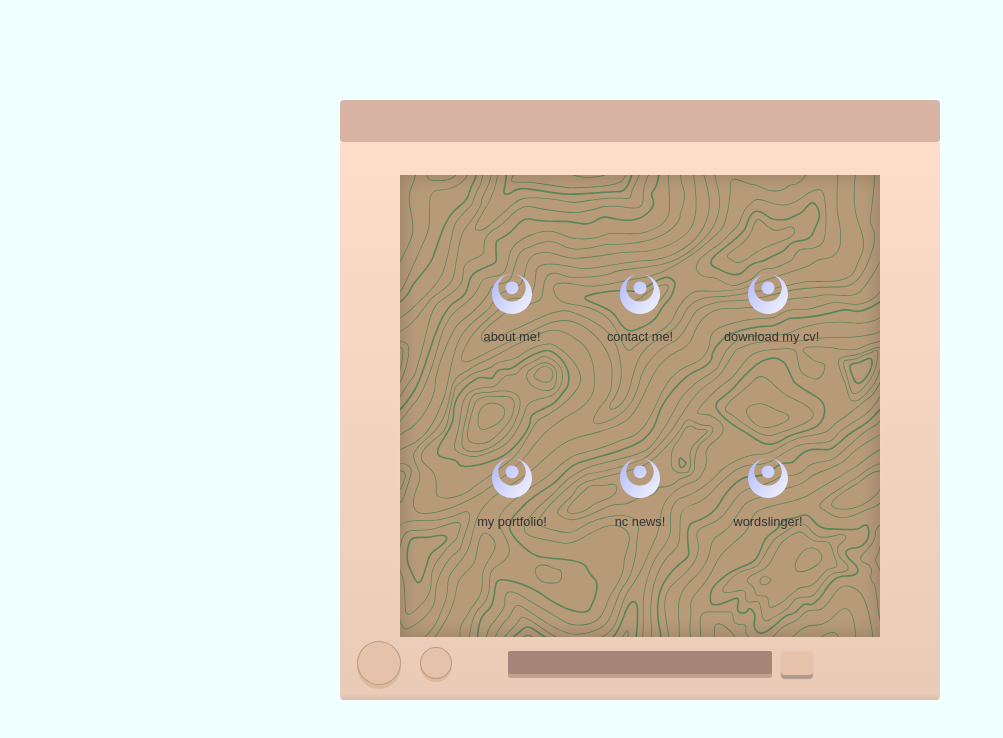
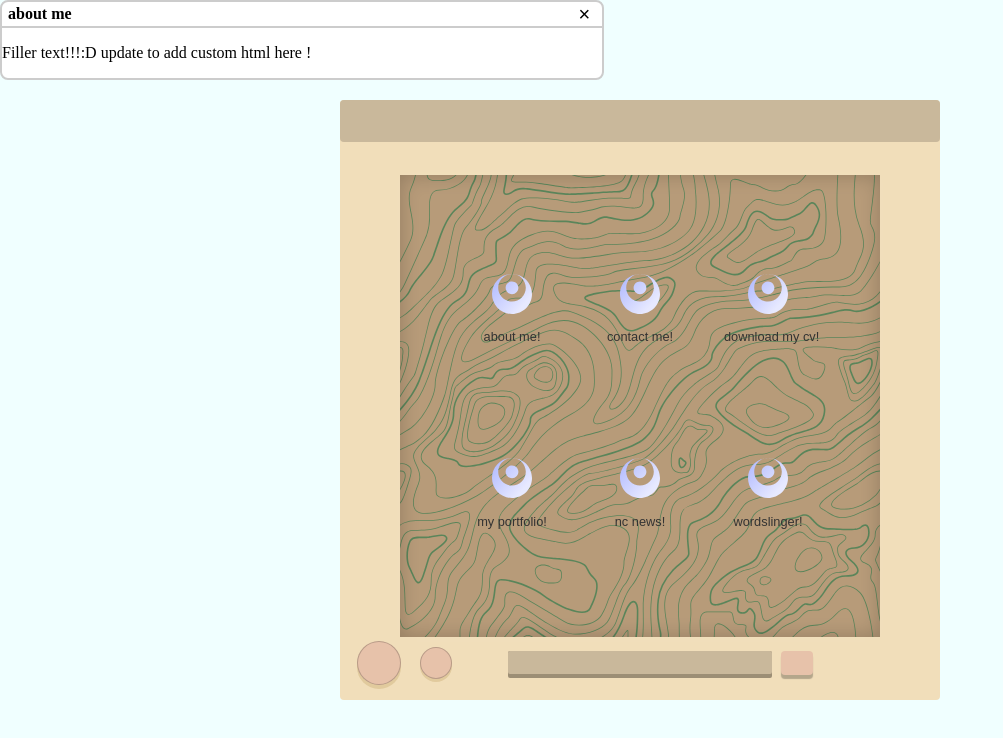
Before and after one commit to tigejw/portfolio, a React (Vite) app: page / in a window 1280 px wide. Both pictures are taken after a click on the button "about me!". Shown: the top 738 px of the page, without its empty margins (0-1003 px from the left). Built offline with nearby package versions, Linux system fonts and the light colour scheme.

Commit message:
implement useReducer to add some functionality to buttons, opening, closing and selecting windows. add data for windows. refactor component layout

```diff
--- a/src/App.jsx
+++ b/src/App.jsx
@@ -1,8 +1,13 @@
 import Desktop from "./componants/Desktop";
+import { Windows } from "./componants/Windows"
+import { useReducer } from "react"
+import { windowsReducer, initialWindows } from "./assets/windowsReducer";
 function App() {
+  const [openWindows, dispatch] = useReducer(windowsReducer, initialWindows)
   return (
     <>
-     <Desktop/>
+     <Windows openWindows={openWindows} dispatch={dispatch}/>
+     <Desktop dispatch={dispatch}/>
     </>
   );
 }
--- /dev/null
+++ b/src/assets/windowsData.jsx
@@ -0,0 +1,8 @@
+export const windowsData = [
+  { id: 1, title: "about me", html: <p>uhhhhhhh....</p>},
+  { id: 2, title: "contact me", html: <p>uhhhhhhh....</p>},
+  { id: 3, title: "my cv", html: <p>uhhhhhhh....</p>},
+  { id: 4, title: "portfolio", html: <p>uhhhhhhh....</p> },
+  { id: 5, title: "nc news", html: <p>uhhhhhhh....</p> },
+  { id: 6, title: "wordslinger", html: <p>uhhhhhhh....</p> },
+];
--- /dev/null
+++ b/src/assets/windowsReducer.js
@@ -0,0 +1,26 @@
+export const initialWindows = []
+export function windowsReducer(openWindows, action){
+    switch(action.type){
+        //if window already open dispatch select call <-----
+        case "open" : {
+            const maxZ = openWindows.length ? Math.max(...openWindows.map((w)=>w.z || 0 )) : 0
+            return [...openWindows, {id: action.id, z: maxZ + 1}]
+        }
+        case "close" : {
+            return openWindows.filter((w)=> w.id !== action.id)
+        }
+        case "select" : {
+            const maxZ = Math.max(0, ...openWindows.map(w=>w.z))
+            return openWindows.map(win=>{
+                if(win.id === action.id){
+                    win.z = maxZ + 1
+                    return win
+                }else{
+                    return win
+                }
+            })
+        }
+        default:
+            return openWindows
+    }
+}
--- a/src/componants/ButtonGrid.jsx
+++ b/src/componants/ButtonGrid.jsx
@@ -1,13 +1,22 @@
-import { buttonData } from "../assets/buttonData";
+import { buttonData } from "../assets/buttonsData";
+export default function ButtonGrid({ dispatch }) {
 
-export default function ButtonGrid() {
+  function handleWindowOpen(id) {
+    dispatch({
+      type: "open",
+      id: id
+    })
+  }
+
   return (
     <div className="button-grid">
       {buttonData.map(({ id, label, icon }) => (
         <button
           key={id}
           className="grid-button"
-          onClick={console.log(`${label} clicked!`)}
+          onClick={() => {
+            handleWindowOpen(id);
+          }}
         >
           {icon}
           <p className="button-label">{label}</p>
--- a/src/componants/Desktop.jsx
+++ b/src/componants/Desktop.jsx
@@ -1,13 +1,14 @@
 import ButtonGrid from "./ButtonGrid"
 
-export default function Desktop(){
+export default function Desktop({dispatch}){
     return(
         <div className="desktop-container">
         <div className="rectangle-base">
           <div className="rectangle-top-depth"></div>
           <div className="rectangle-screen">
-            <ButtonGrid/>
+            <ButtonGrid dispatch={dispatch}/>
            </div>
+
           <div className="rectangle-dvd-under"></div>
           <div className="rectangle-dvd-over"></div>
           <div className="button-dark-mode"></div>
--- /dev/null
+++ b/src/componants/Windows.jsx
@@ -0,0 +1,40 @@
+import { windowsData } from "../assets/windowsData";
+
+export function Windows({ openWindows, dispatch }) {
+
+  return (
+    <>
+      {openWindows.map(({id, z}) => {
+        const activeWindow = windowsData.find((w) => w.id === id);
+
+        return (
+          <div
+            className="window"
+            key={id}
+            style={{ zIndex: z }}
+            onMouseDown={() => {
+              dispatch({ type: "select", id: id });
+            }}
+          >
+            <div className="window-header">
+              <span className="window-title">{activeWindow.title}</span>
+              <button
+                className="window-close-button"
+                onClick={() => {
+                  dispatch({ type: "close", id: id });
+                }}
+              >
+                ×
+              </button>
+            </div>
+            <div className="window-body">
+              <p>
+                Filler text!!!:D update to add custom html here !
+              </p>
+            </div>
+          </div>
+        );
+      })}
+    </>
+  );
+}
```
Also changed, not shown: src/assets/buttonsData.jsx (renamed from src/assets/buttonData.jsx), src/index.css.
